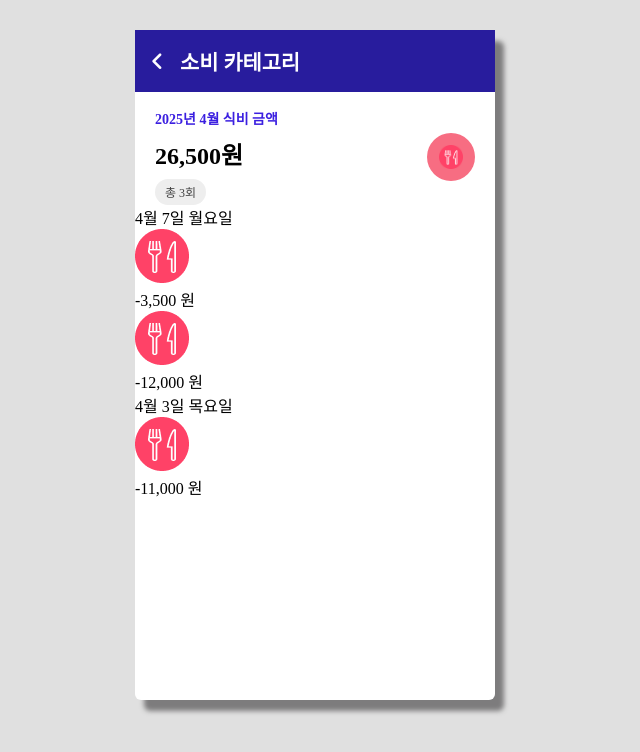
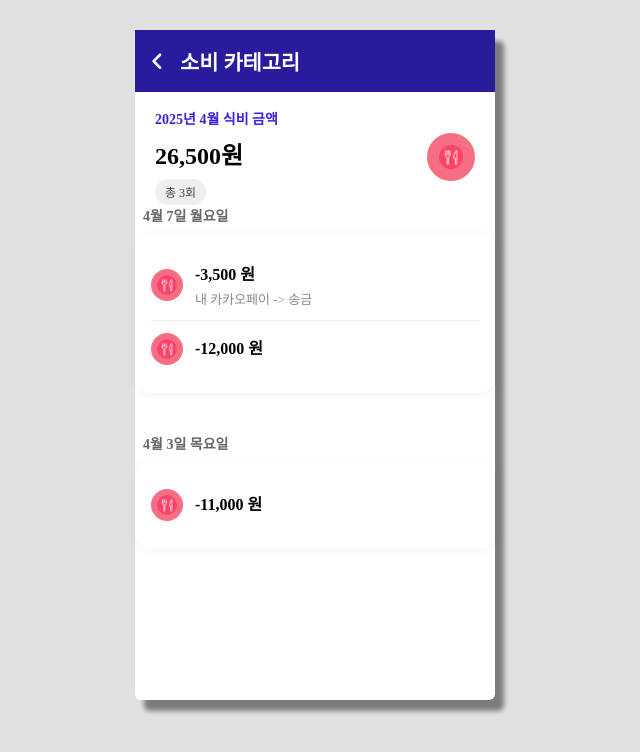
Before and after one commit to IT-Money/IT-Money, a Vue app: page /expense-categories in a window 1280 px wide. Shown: the top 752 px of the page, without its empty margins (325-965 px from the left). Built offline with nearby package versions, Linux system fonts and the light colour scheme; data requests are answered from the project's data file; a web font is replaced by a local one.

Commit message:
Refactor: 소비카테고리 tailwind 삭제 및 css 수정

```diff
--- /dev/null
+++ b/src/components/TransactionGroup.vue
@@ -0,0 +1,49 @@
+<template>
+  <div class="transaction-group">
+    <p class="group-date">{{ date }}</p>
+    <div class="transaction-card">
+      <TransactionItem
+        v-for="(tx, index) in transactions"
+        :key="index"
+        :tx="tx"
+        :isLast="index === transactions.length - 1"
+      />
+    </div>
+  </div>
+</template>
+
+<script>
+import TransactionItem from './TransactionItem.vue'
+
+export default {
+  name: 'TransactionGroup',
+  components: {
+    TransactionItem,
+  },
+  props: {
+    date: String,
+    transactions: Array,
+  },
+}
+</script>
+
+<style scoped>
+.transaction-group {
+  margin-bottom: 20px;
+}
+
+.group-date {
+  font-size: 14px;
+  font-weight: 600;
+  color: #666;
+  margin-bottom: 8px;
+  padding-left: 8px;
+}
+
+.transaction-card {
+  background-color: #fff;
+  border-radius: 16px;
+  box-shadow: 0 2px 8px rgba(0, 0, 0, 0.05);
+  padding: 16px;
+}
+</style>
--- a/src/components/TransactionItem.vue
+++ b/src/components/TransactionItem.vue
@@ -1,18 +1,9 @@
 <template>
-  <div
-    class="bg-white shadow-md rounded-2xl px-4 py-3 flex items-center space-x-4"
-  >
-    <!-- 아이콘 -->
-    <img :src="iconSrc" alt="icon" class="w-10 h-10 rounded-full" />
-
-    <!-- 거래 내용 -->
-    <div class="flex-1">
-      <div class="text-gray-900 font-semibold text-base">
-        -{{ tx.amount.toLocaleString() }} 원
-      </div>
-      <div class="text-gray-500 text-sm">
-        {{ tx.memo || ' ' }}
-      </div>
+  <div class="transaction-item" :class="{ 'no-divider': isLast }">
+    <img :src="iconSrc" class="icon" alt="category icon" />
+    <div class="info">
+      <p class="amount">-{{ tx.amount.toLocaleString() }} 원</p>
+      <p class="memo">{{ tx.memo || ' ' }}</p>
     </div>
   </div>
 </template>
@@ -23,6 +14,11 @@ export default {
   props: {
     tx: {
       type: Object,
+      required: true,
+    },
+    isLast: {
+      type: Boolean,
+      default: false, // 기본값은 false로
     },
   },
   computed: {
@@ -49,3 +45,44 @@ export default {
   },
 }
 </script>
+
+<style scoped>
+.transaction-item {
+  display: flex;
+  align-items: center;
+  padding: 12px 0;
+  border-bottom: 1px solid #eee;
+}
+
+.transaction-item.no-divider {
+  border-bottom: none;
+}
+
+.icon {
+  width: 32px;
+  height: 32px;
+  border-radius: 999px;
+  background-color: #f76d82;
+  padding: 6px;
+  margin-right: 12px;
+}
+
+.info {
+  display: flex;
+  flex-direction: column;
+  gap: 4px;
+}
+
+.amount {
+  font-size: 16px;
+  font-weight: bold;
+  color: #000;
+  margin: 0;
+}
+
+.memo {
+  font-size: 13px;
+  color: #888;
+  margin: 0;
+}
+</style>
--- a/src/components/TransactionList.vue
+++ b/src/components/TransactionList.vue
@@ -1,30 +1,21 @@
 <template>
-  <div class="space-y-6">
-    <div
+  <div class="transaction-list">
+    <TransactionGroup
       v-for="(transactions, date) in groupedTransactions"
       :key="date"
-      class="space-y-3"
-    >
-      <!-- 날짜 헤더 -->
-      <div class="text-gray-500 font-semibold text-sm px-1">
-        {{ formatDate(date) }}
-      </div>
-
-      <!-- 거래 아이템 리스트 -->
-      <div class="space-y-3">
-        <TransactionItem v-for="tx in transactions" :key="tx.id" :tx="tx" />
-      </div>
-    </div>
+      :date="formatDate(date)"
+      :transactions="transactions"
+    />
   </div>
 </template>
 
 <script>
-import TransactionItem from './TransactionItem.vue'
+import TransactionGroup from './TransactionGroup.vue'
 
 export default {
   name: 'TransactionList',
   components: {
-    TransactionItem,
+    TransactionGroup,
   },
   props: {
     transactions: {
@@ -35,7 +26,6 @@ export default {
 
   computed: {
     groupedTransactions() {
-      // 날짜별로 묶기
       return this.transactions.reduce((acc, tx) => {
         const date = tx.dateTime?.split('T')[0] || '날짜 없음'
         if (!acc[date]) acc[date] = []
@@ -44,6 +34,7 @@ export default {
       }, {})
     },
   },
+
   methods: {
     formatDate(dateStr) {
       if (dateStr === '날짜 없음') return dateStr
@@ -68,7 +59,9 @@ export default {
 </script>
 
 <style scoped>
-h3 {
-  padding-left: 0.5rem;
+.transaction-list {
+  display: flex;
+  flex-direction: column;
+  gap: 20px;
 }
 </style>
--- a/src/main.js
+++ b/src/main.js
@@ -12,7 +12,3 @@ app.use(createPinia())
 app.use(router)
 
 app.mount('#app')
-
-// @tailwind base;
-// @tailwind components;
-// @tailwind utilities;
--- a/wallet_db.json
+++ b/wallet_db.json
@@ -25,7 +25,7 @@
       "id": 1744014600000,
       "dateTime": "2025-04-07T08:30:00",
       "amount": 3500,
-      "memo": "",
+      "memo": "내 카카오페이 -> 송금",
       "categoryId": "1",
       "typeId": "1"
     },
```
